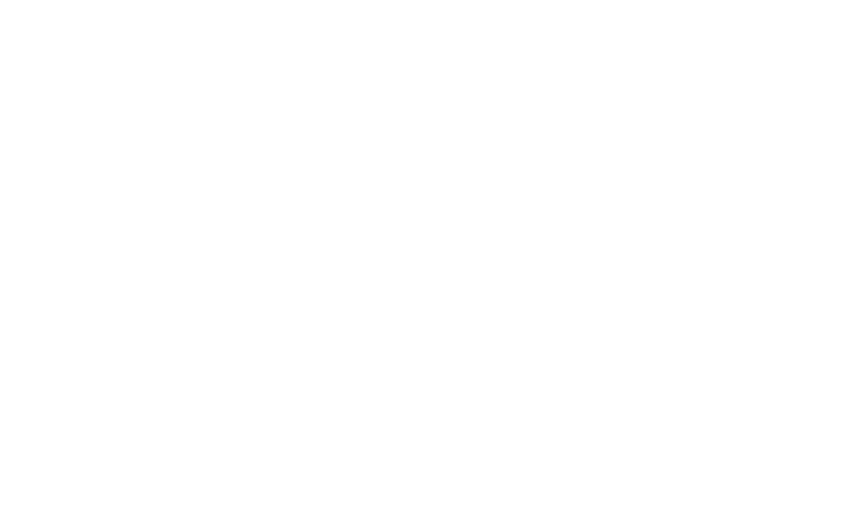
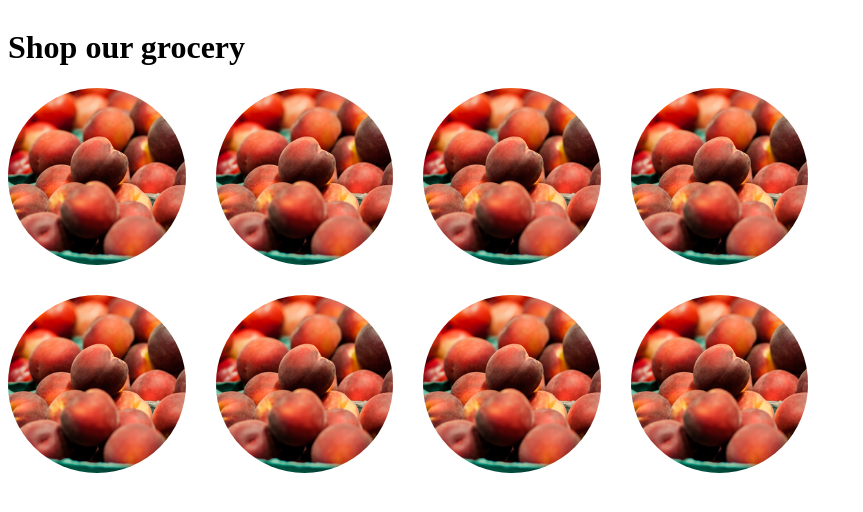
Before and after one commit to RTeeen/LangleyFarmMarket, a website: page delivery.html in a window 1280 px wide. Shown: the whole page, without its empty margins (0-863 px from the left). Drawn offline with Linux system fonts and the light colour scheme.

Commit message:
simplely show products in grid

```diff
--- a/delivery.html
+++ b/delivery.html
@@ -7,6 +7,18 @@
     <link rel="stylesheet" href="delivery_style.css">
 </head>
 <body>
-
+    <div class="wrapper">
+        <h1>Shop our grocery</h1>
+        <div class="productPic">
+            <img src="nectarines.png" alt="peace">
+            <img src="nectarines.png" alt="peace">
+            <img src="nectarines.png" alt="peace">
+            <img src="nectarines.png" alt="peace">
+            <img src="nectarines.png" alt="peace">
+            <img src="nectarines.png" alt="peace">
+            <img src="nectarines.png" alt="peace">
+            <img src="nectarines.png" alt="peace">
+        </div>
+    </div>
 </body>
 </html>
--- a/delivery_style.css
+++ b/delivery_style.css
@@ -0,0 +1,16 @@
+img {
+    border-radius: 50%;
+    width: 100%;
+}
+
+.wrapper {
+    display: grid;
+    grid-template-rows: 200px, auto;
+    max-width: 800px;
+}
+
+.productPic {
+    display: grid;
+    grid-template-columns: repeat(4, 1fr);
+    grid-gap: 30px;
+}
```
Also changed, not shown: nectarines.png (added).
